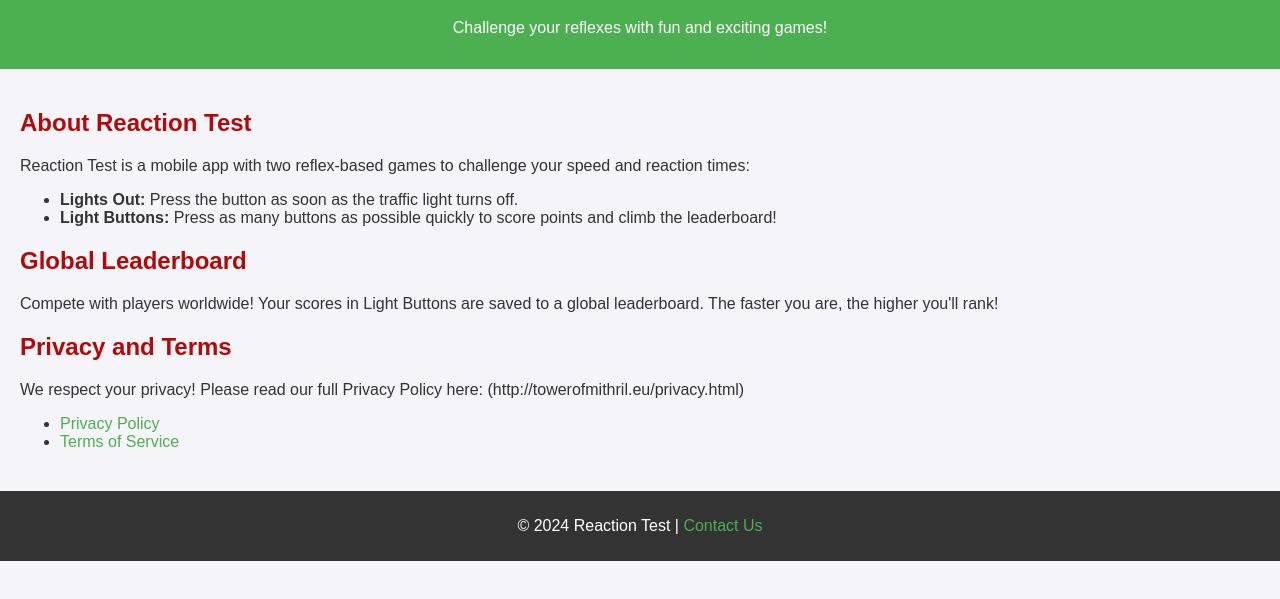
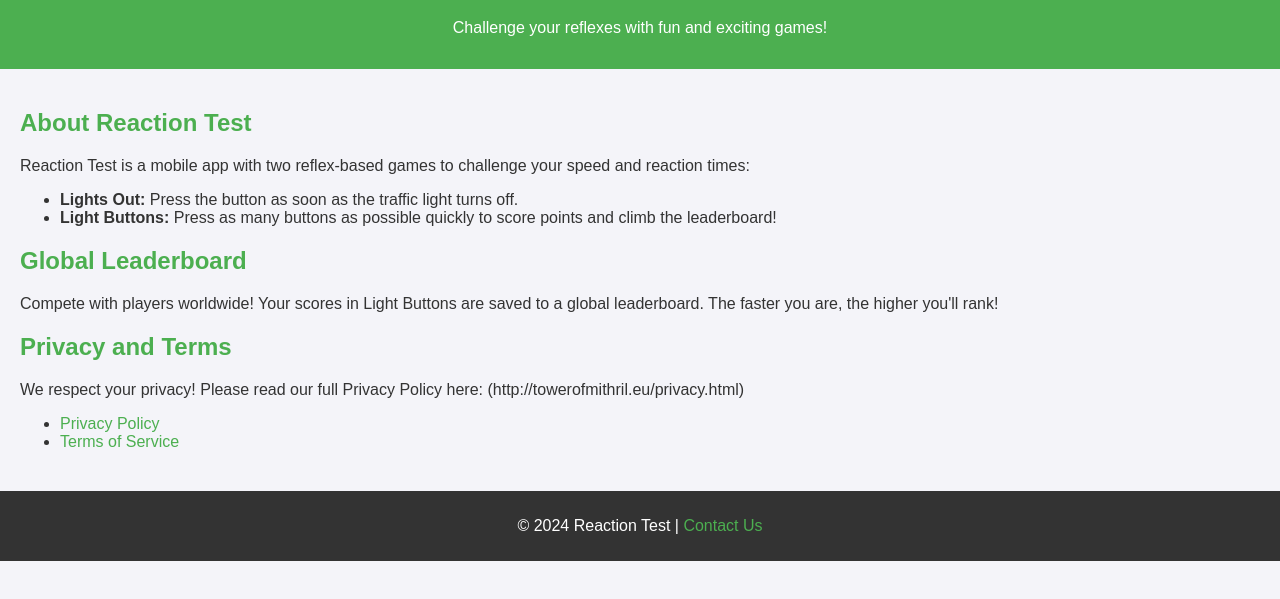
Before and after one commit to MicheleLatino/my-website, a plain HTML site: page index.html in a window 1280 px wide. Shown: the part 77-676 px from the top of the page. Drawn offline with Linux system fonts and the light colour scheme.

Commit message:
Update index.html

```diff
--- a/index.html
+++ b/index.html
@@ -27,7 +27,7 @@
             margin-bottom: 20px;
         }
         .section h2 {
-            color: #b30909; #4CAF50; /* Colore principale */
+            color: #4CAF50; /* Colore principale */
         }
         footer {
             text-align: center;
```
